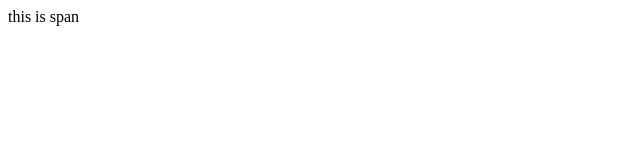
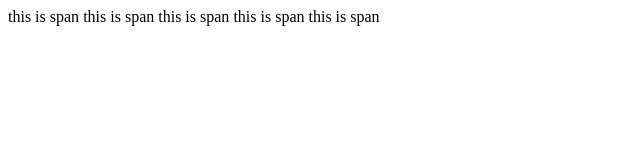
Before and after one commit to cui-js/xc-ui-pc-static-portal, a plain HTML site: page vuetest/newHTML.html in a window 1280 px wide. Shown: the whole page, without its empty margins (0-640 px from the left). Drawn offline with Linux system fonts and the light colour scheme.

Commit message:
new HTML

```diff
--- a/vuetest/newHTML.html
+++ b/vuetest/newHTML.html
@@ -6,6 +6,10 @@
 </head>
 <body>
     <span>this is span</span>
+    <span>this is span</span>
+    <span>this is span</span>
+    <span>this is span</span>
+    <span>this is span</span>
 
 </body>
 </html>
```
